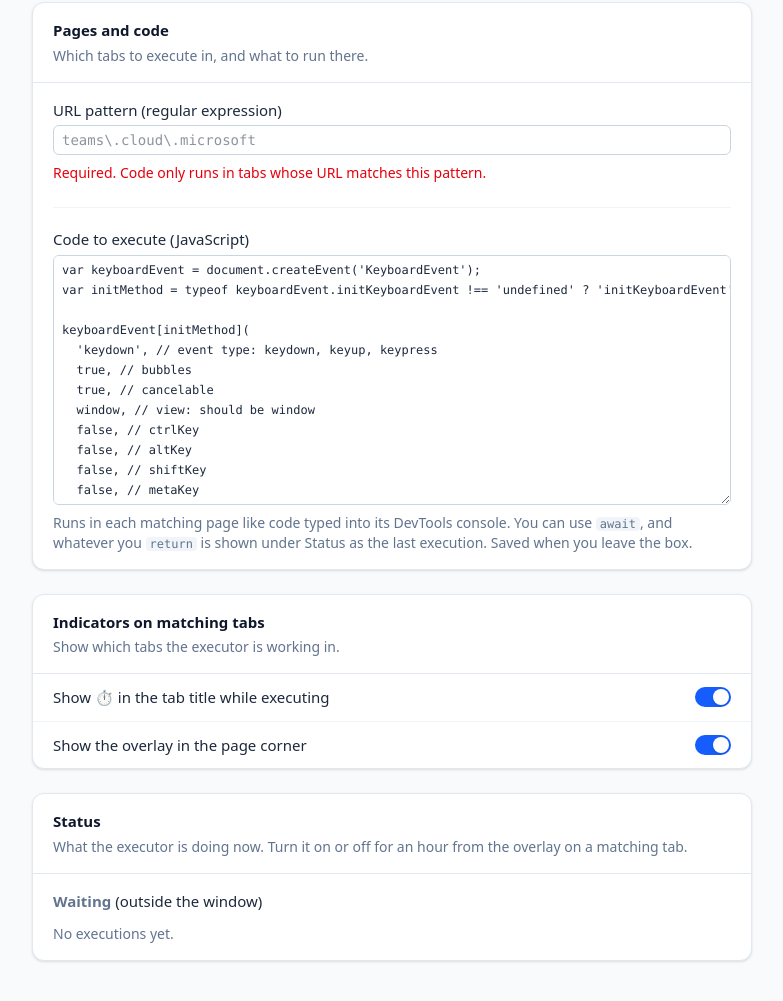
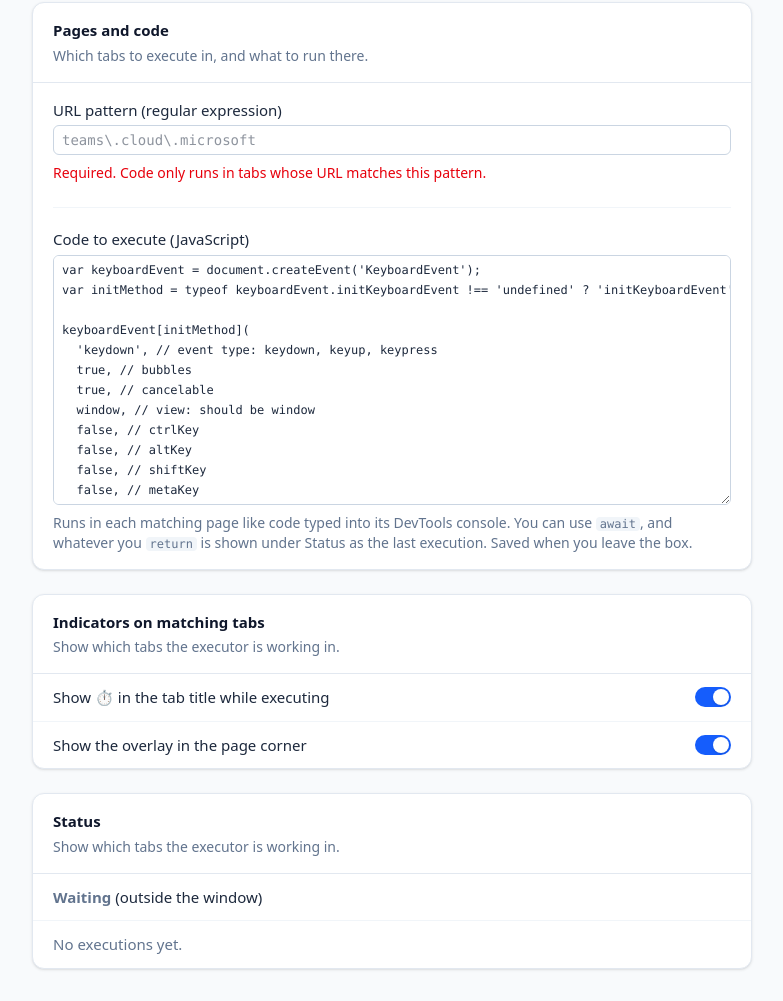
Before and after one commit to hal313/chrome-scheduled-executor, a browser extension: page src/options.html in a window 1280 px wide. Shown: the part 447-1448 px from the top of the page, without its empty margins (248-1031 px from the left). Drawn offline with Linux system fonts and the light colour scheme.

Commit message:
Simplify the settings page Status card (1.7.2)
Remove the Back to schedule button and its data-override handler (the
overlay has the same button), show the state and last execution as
rows, and drop the now-unused .btn component.

Co-Authored-By: Claude Opus 5.5 <noreply@anthropic.com>

```diff
--- a/src/options.html
+++ b/src/options.html
@@ -114,13 +114,16 @@
       <div class="border-b border-slate-200 px-5 py-4 dark:border-slate-800">
         <h2 class="font-semibold text-slate-900 dark:text-white">Status</h2>
         <p class="mt-1 text-sm text-slate-500 dark:text-slate-400">
-          What the executor is doing now. Turn it on or off for an hour from the overlay on a matching tab.
+          Show which tabs the executor is working in.
         </p>
       </div>
-      <div class="px-5 py-4">
-        <p id="state" class="font-medium"></p>
-        <button type="button" class="btn mt-3" data-override="resume" hidden>Back to schedule</button>
-        <p id="lastStatus" class="mt-3 text-sm text-slate-500 dark:text-slate-400"></p>
+      <div class="divide-y divide-slate-100 dark:divide-slate-800" >
+        <label class="flex cursor-pointer items-center justify-between gap-4 px-5 py-3">
+          <span id="state"></span>
+        </label>
+        <label class="flex cursor-pointer items-center justify-between gap-4 px-5 py-3">
+          <span id="lastStatus"></span>
+        </label>
       </div>
     </section>
   </main>
--- a/src/options.js
+++ b/src/options.js
@@ -46,7 +46,6 @@ async function renderStatus() {
   } else {
     state.innerHTML = `<span class="${OFF_CLASS}">Waiting</span> (outside the window)`;
   }
-  document.querySelector('[data-override="resume"]').hidden = !override;
 
   const { lastStatus } = await chrome.storage.local.get('lastStatus');
   const el = $('lastStatus');
@@ -149,12 +148,6 @@ async function init() {
       e.target.setRangeText('  ', e.target.selectionStart, e.target.selectionEnd, 'end');
     }
   });
-  document.querySelectorAll('[data-override]').forEach((btn) => {
-    btn.addEventListener('click', () => {
-      const mode = btn.dataset.override === 'resume' ? null : btn.dataset.override;
-      chrome.runtime.sendMessage({ type: 'setOverride', mode });
-    });
-  });
   // Overrides expire on their own; keep the status line current.
   setInterval(renderStatus, 30 * 1000);
   $('openDetails').addEventListener('click', () => {
--- a/styles/options.tailwind.css
+++ b/styles/options.tailwind.css
@@ -26,11 +26,4 @@
     @apply rounded-md border border-slate-300 bg-white px-2 py-1 focus:border-blue-500 focus:outline-2
       focus:outline-blue-500/40 dark:border-slate-700 dark:bg-slate-800;
   }
-
-  /* Outline buttons in the Status card. */
-  .btn {
-    @apply cursor-pointer rounded-md border border-slate-300 bg-white px-3 py-1.5 text-sm font-medium shadow-sm
-      hover:bg-slate-50 focus-visible:outline-2 focus-visible:outline-offset-2 focus-visible:outline-blue-600
-      dark:border-slate-700 dark:bg-slate-800 dark:hover:bg-slate-700;
-  }
 }
```
Also changed, not shown: CHANGELOG.md, README.md, manifest.json, src/options.css.
